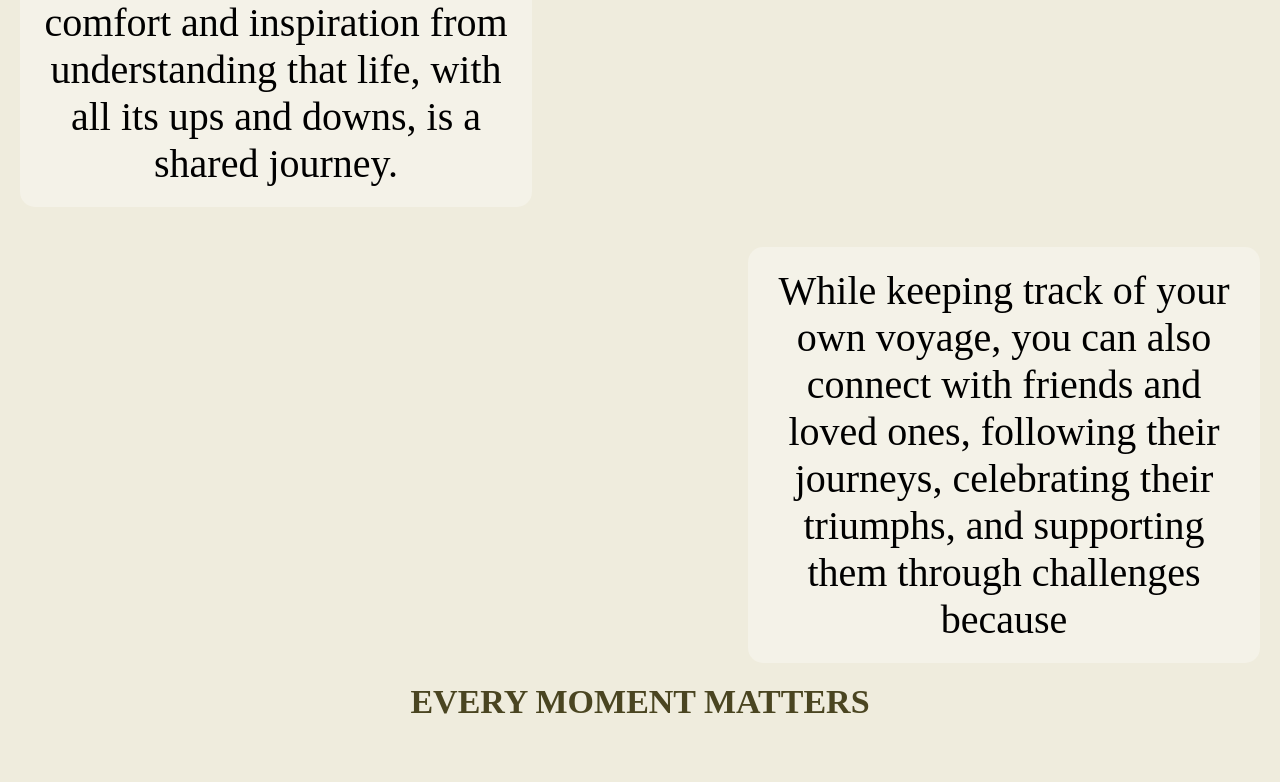
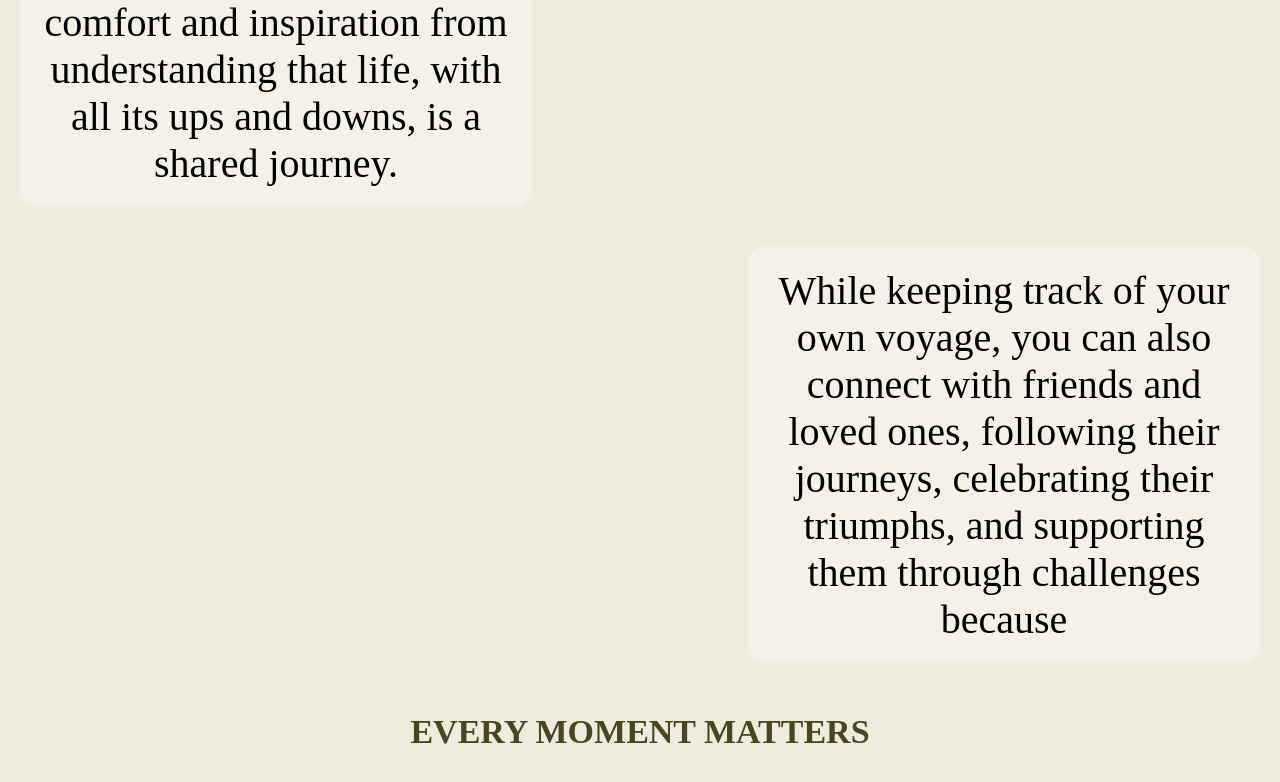
Before and after one commit to wyounis-why/moment_web, a React (Create React App) app: page / in a window 1280 px wide. Shown: the part 1672-2454 px from the top of the page. Built offline with nearby package versions, Linux system fonts and the light colour scheme; a web font is replaced by a local one.

Commit message:
wording issue

```diff
--- a/src/Body.css
+++ b/src/Body.css
@@ -13,7 +13,7 @@
   color: #4a4521;
   margin-top: 10px;
 }
-.footer_title {
+.footer_end {
   font-size: 32px; /* Reduced for mobile */
   color: #4a4521;
   margin: 30px;
@@ -56,7 +56,7 @@
   .title {
     font-size: 74px;
   }
-  .footer_title {
+  .footer_end {
     font-size: 34px;
   }
 
--- a/src/Body.js
+++ b/src/Body.js
@@ -40,7 +40,7 @@ function Body() {
           triumphs, and supporting them through challenges because
         </div>
         <div className="flex">
-          <h1 className="footer_title"> EVERY MOMENT MATTERS</h1>
+          <h1 className="footer_end"> EVERY MOMENT MATTERS</h1>
         </div>
       </div>
     </div>
```
